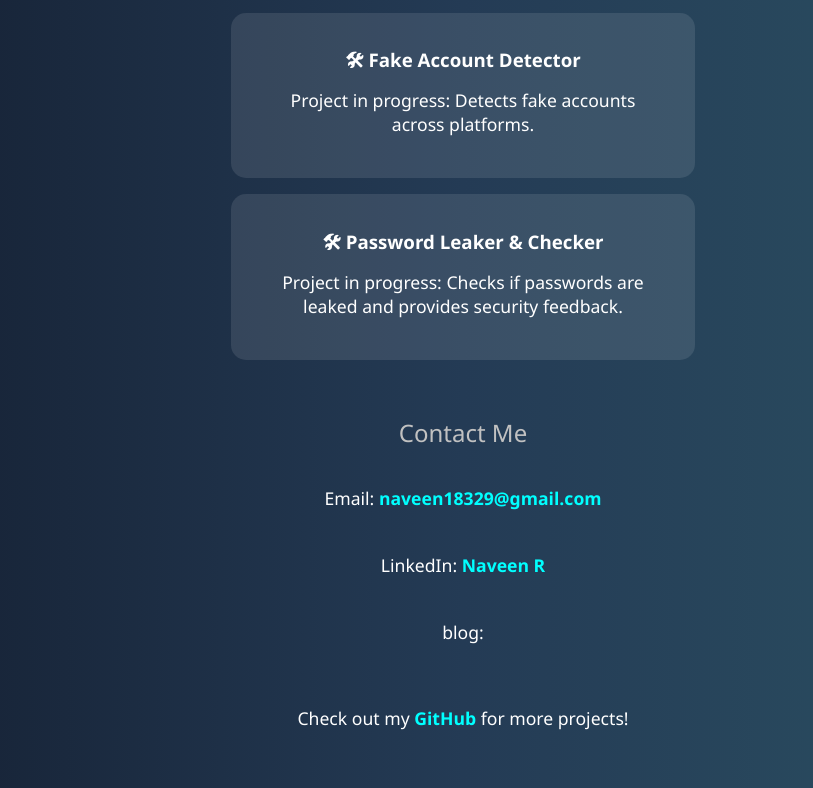
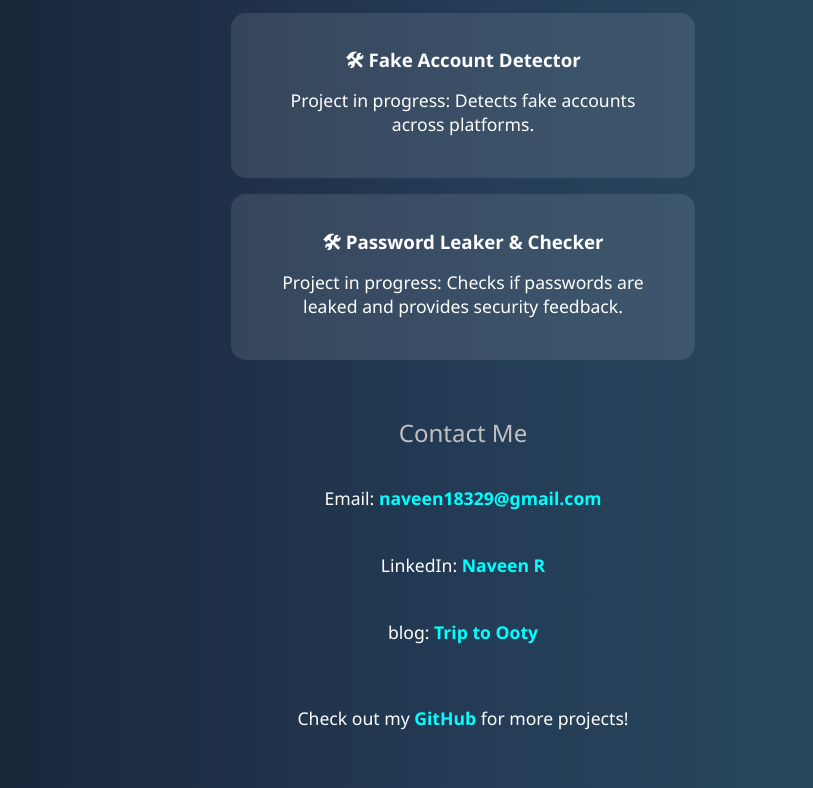
Before and after one commit to Naveen-cyber-web/Naveen-cyber-web, a plain HTML site: page index.html in a window 1280 px wide. Shown: the part 1185-1973 px from the top of the page, without its empty margins (177-990 px from the left). Drawn offline with Linux system fonts and the light colour scheme.

Commit message:
Update index.html

```diff
--- a/index.html
+++ b/index.html
@@ -133,7 +133,7 @@
         <h2>Contact Me</h2>
         <p>Email: <a href="mailto:naveen18329@gmail.com">naveen18329@gmail.com </a></p>
         <p>LinkedIn: <a href="https://www.linkedin.com/in/naveen-r-275646384?utm_source=share&utm_campaign=share_via&utm_content=profile&utm_medium=android_app" target="_blank">Naveen R</a></p>
-<p>blog:<a href="trip.html" target="_blank"></a></p>
+        <p>blog: <a href="trip.html" target="_blank">Trip to Ooty</a></p>
     </div>
 
     <p style="margin-top: 2em;">Check out my <a href="https://github.com/yourfriendusername" target="_blank">GitHub</a> for more projects!</p>
```
